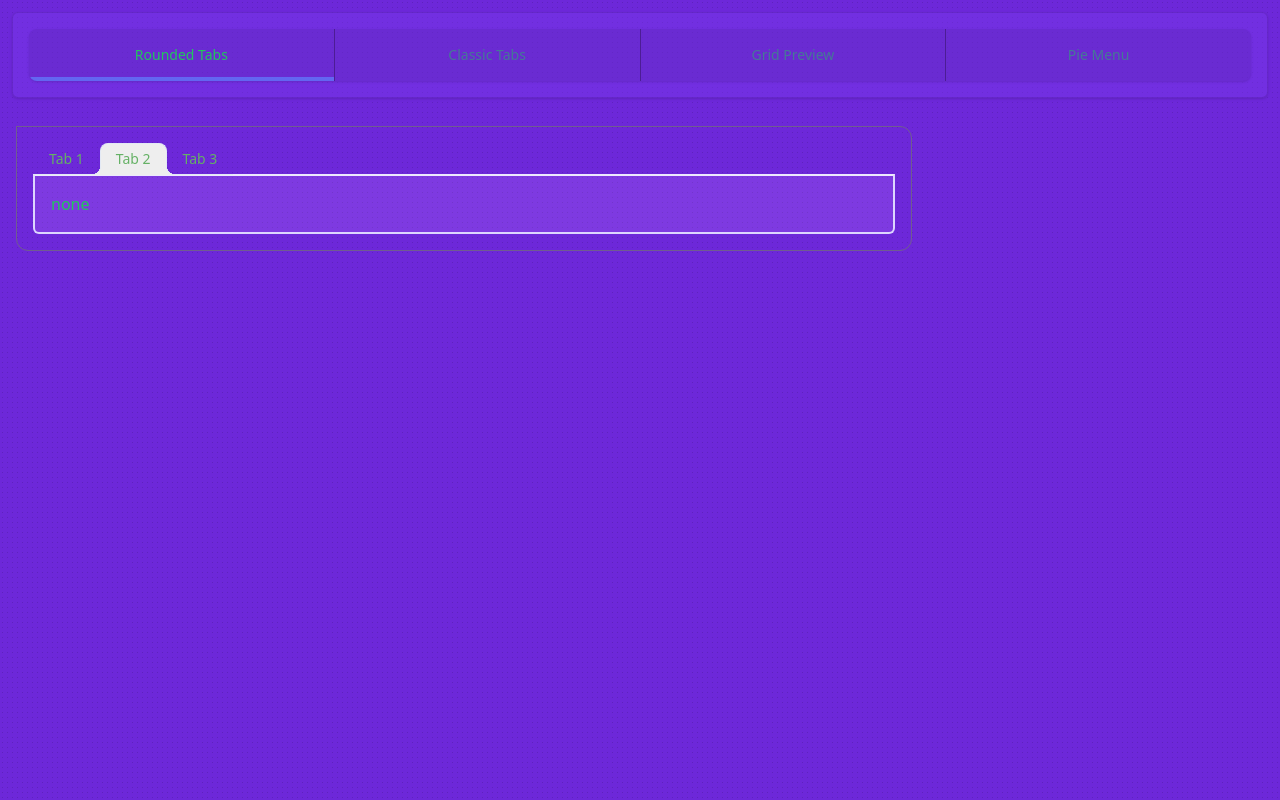
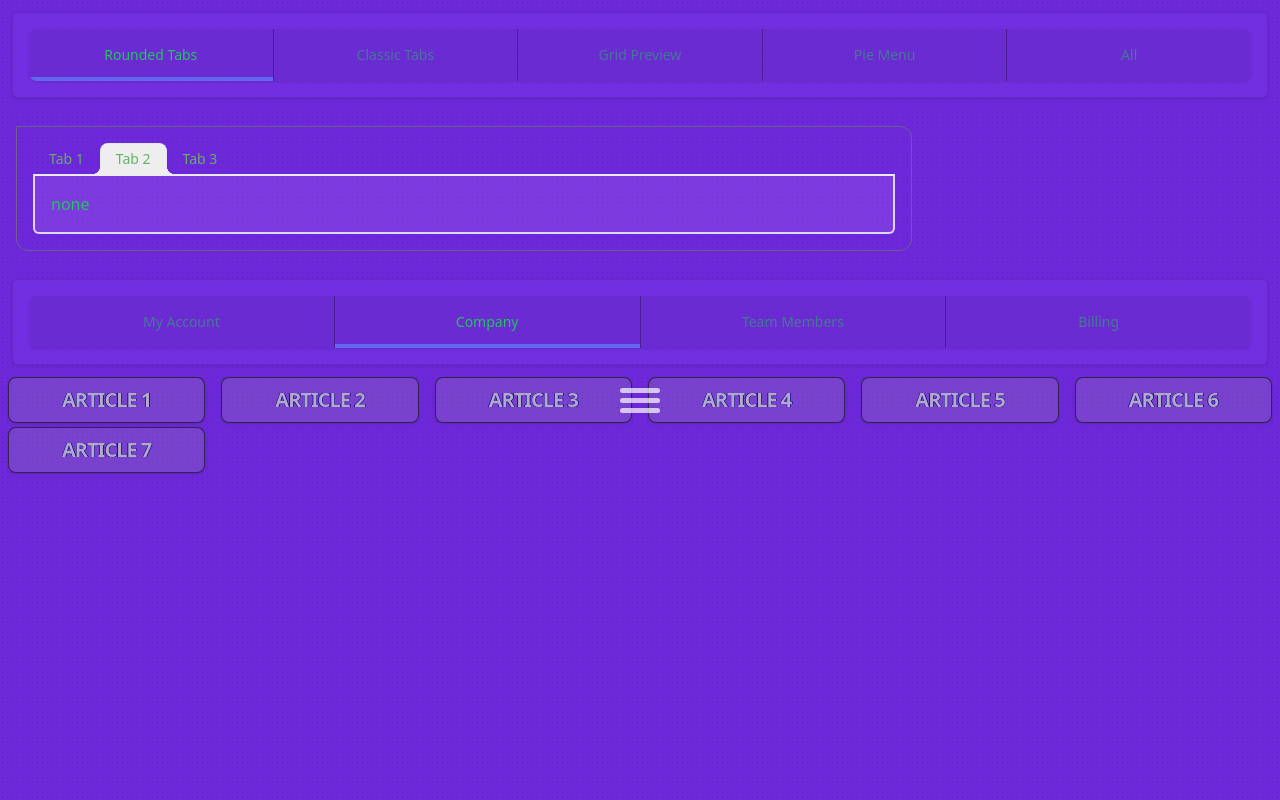
Before and after one commit to maxzz/ui-pie-menu, a React (Vite) app: page / in a window 1280 px wide. Built offline with nearby package versions, Linux system fonts and the light colour scheme.

Commit message:
WIP. app. add switch show all

```diff
--- a/src/App.tsx
+++ b/src/App.tsx
@@ -4,7 +4,7 @@ import { GridPreview } from './components/GridPreview';
 import { PieMenu } from './components/PieMenu';
 import { appState } from './components/store';
 import { TabsControl } from './components/Tabs';
-import { Tabs as TopTabs } from './components/Tabs2';
+import { Section1_Tabs } from './components/Section1_Tabs';
 import { TabsTwUI } from './components/TabsTwUI';
 
 const styleDots: CSSProperties = { //https://daisyui.com/components/tab
@@ -17,13 +17,13 @@ export function App() {
     return (
         <div className="h-screen bg-violet-700" style={styleDots}>
             <div className="relative h-full grid grid-rows-[auto_2fr_1fr]">
-                <TopTabs />
+                <Section1_Tabs />
 
                 <div className="">
-                    {snap.activeTab === 0 && <TabsControl />}
-                    {snap.activeTab === 1 && <TabsTwUI />}
-                    {snap.activeTab === 2 && <GridPreview />}
-                    {snap.activeTab === 3 && <PieMenu />}
+                    {(snap.activeTab === 1 || snap.activeTab === 0) && <TabsControl />}
+                    {(snap.activeTab === 2 || snap.activeTab === 0) && <TabsTwUI />}
+                    {(snap.activeTab === 3 || snap.activeTab === 0) && <GridPreview />}
+                    {(snap.activeTab === 4 || snap.activeTab === 0) && <PieMenu />}
                 </div>
             </div>
         </div>
--- a/src/components/Tabs2/index.tsx
+++ b/src/components/Section1_Tabs/index.tsx
@@ -1,4 +1,3 @@
-import { useState } from "react";
 import { useSnapshot } from "valtio";
 import { appState } from "../store";
 
@@ -33,13 +32,14 @@ function TabButtons({ tabs, selected, onSelect }: { tabs: Tab[]; selected: numbe
 }
 
 const tabs: Tab[] = [
-    { id: 0, name: 'Rounded Tabs' },
-    { id: 1, name: 'Classic Tabs' },
-    { id: 2, name: 'Grid Preview' },
-    { id: 3, name: 'Pie Menu' },
+    { id: 1, name: 'Rounded Tabs' },
+    { id: 2, name: 'Classic Tabs' },
+    { id: 3, name: 'Grid Preview' },
+    { id: 4, name: 'Pie Menu' },
+    { id: 0, name: 'All' },
 ];
 
-export function Tabs() {
+export function Section1_Tabs() {
     const snap = useSnapshot(appState);
     return (
         <div className="m-3 p-4 bg-violet-600/40 border-violet-900/30 border rounded-md shadow">
```
